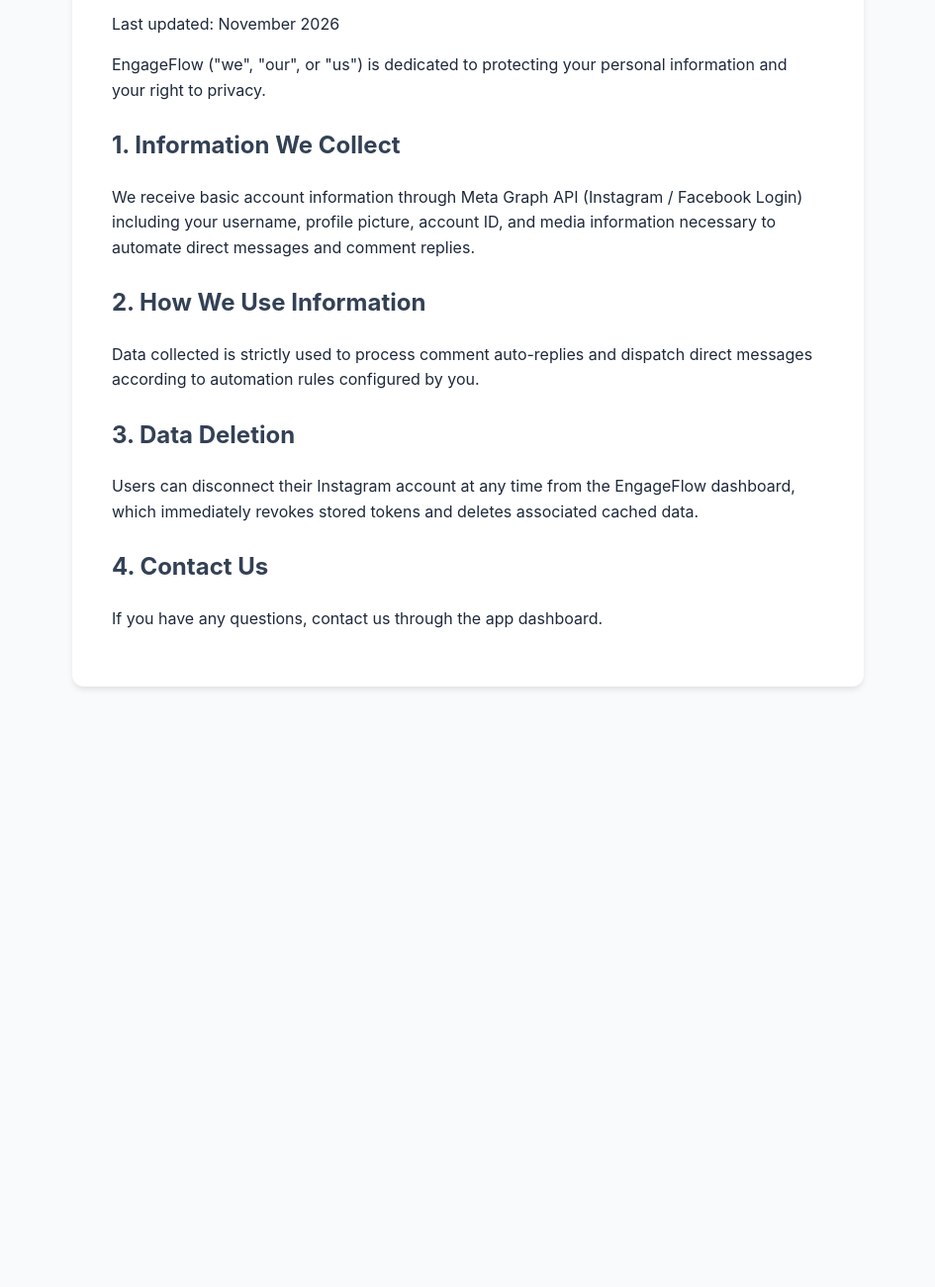
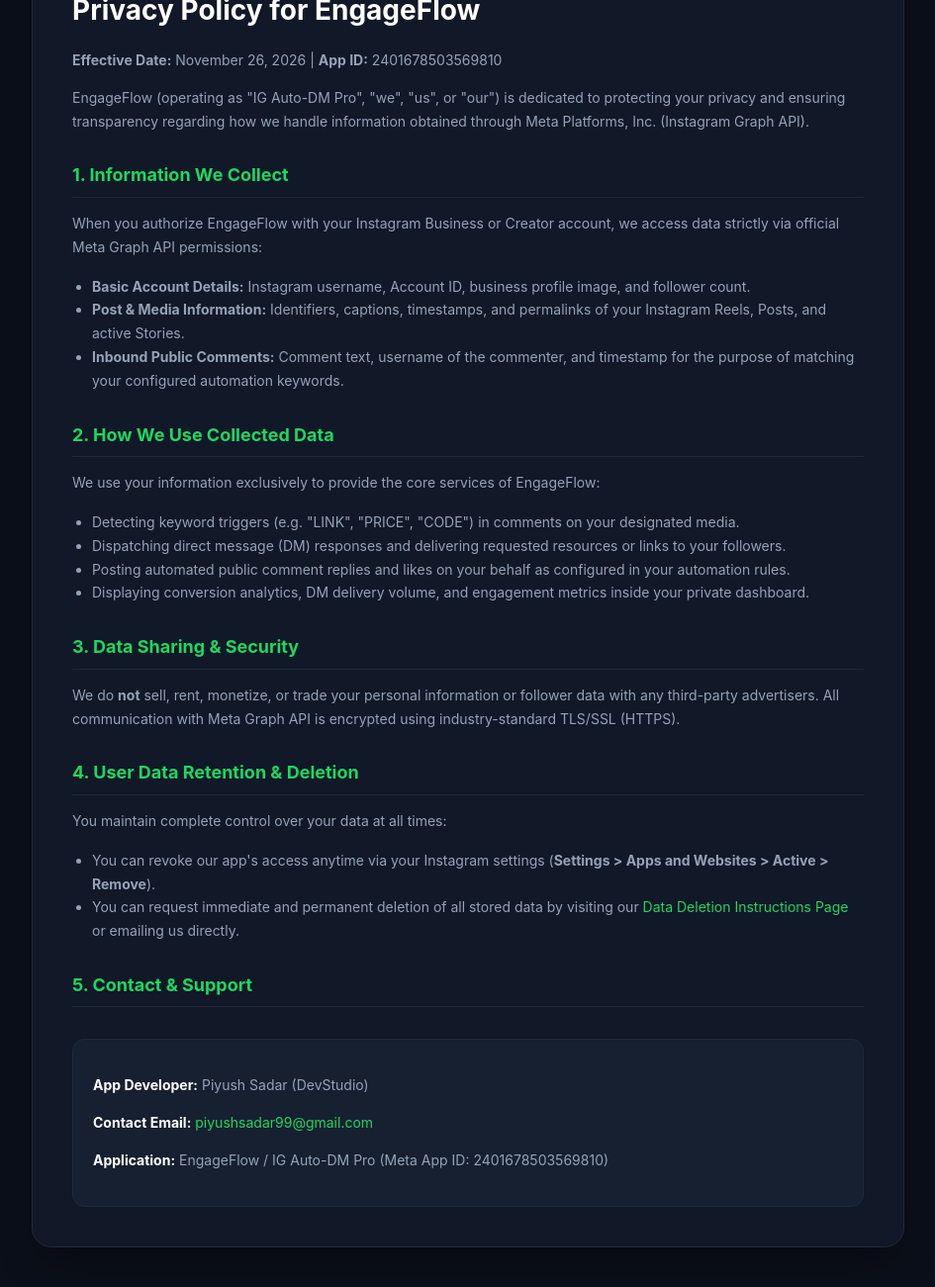
Before and after one commit to Made-by-Piyush99/engageflow-saas, a website: page privacy.html in a window 1280 px wide. Shown: the part 141-1442 px from the top of the page at 99% size, without its empty margins (167-1112 px from the left). Before the commit the page ends 875 px from the top, so only its background shows below. Drawn offline with Linux system fonts and the light colour scheme.

Commit message:
Add Meta compliance documents (privacy, terms, data-deletion, app icon)

```diff
--- a/privacy.html
+++ b/privacy.html
@@ -3,27 +3,64 @@
 <head>
   <meta charset="UTF-8">
   <meta name="viewport" content="width=device-width, initial-scale=1.0">
-  <title>Privacy Policy - EngageFlow</title>
+  <title>Privacy Policy - EngageFlow (IG Auto-DM Pro)</title>
+  <link rel="icon" href="/meta-app-icon.png">
   <style>
-    body { font-family: -apple-system, BlinkMacSystemFont, 'Segoe UI', Roboto, sans-serif; line-height: 1.6; max-width: 800px; margin: 40px auto; padding: 0 20px; color: #1e293b; background: #f8fafc; }
-    .card { background: white; padding: 40px; border-radius: 12px; box-shadow: 0 4px 6px -1px rgb(0 0 0 / 0.1); }
-    h1 { color: #4f46e5; margin-top: 0; }
-    h2 { color: #334155; margin-top: 24px; }
+    :root { --primary: #1ED760; --bg: #0B0F19; --card: #111827; --text: #F1F5F9; --muted: #94A3B8; --border: #1E293B; }
+    body { font-family: -apple-system, BlinkMacSystemFont, 'Segoe UI', Roboto, Helvetica, Arial, sans-serif; line-height: 1.7; background: var(--bg); color: var(--text); margin: 0; padding: 40px 20px; }
+    .container { max-width: 800px; margin: 0 auto; background: var(--card); border: 1px solid var(--border); border-radius: 20px; padding: 40px; box-shadow: 0 20px 40px -15px rgba(0,0,0,0.5); }
+    .badge { display: inline-flex; align-items: center; gap: 6px; padding: 4px 12px; background: rgba(30, 215, 96, 0.1); border: 1px solid rgba(30, 215, 96, 0.3); color: var(--primary); border-radius: 9999px; font-size: 12px; font-family: monospace; font-weight: bold; margin-bottom: 16px; }
+    h1 { color: #FFFFFF; font-size: 28px; margin: 0 0 8px 0; }
+    h2 { color: var(--primary); font-size: 18px; margin-top: 28px; margin-bottom: 8px; border-bottom: 1px solid var(--border); padding-bottom: 6px; }
+    p, li { color: var(--muted); font-size: 14px; }
+    ul { padding-left: 20px; }
+    .contact-box { margin-top: 32px; padding: 20px; background: rgba(30, 41, 59, 0.5); border-radius: 12px; border: 1px solid var(--border); }
+    .contact-box strong { color: #FFFFFF; }
+    a { color: var(--primary); text-decoration: none; }
+    a:hover { text-decoration: underline; }
   </style>
 </head>
 <body>
-  <div class="card">
+  <div class="container">
+    <div class="badge">ENGAGEFLOW • META COMPLIANT</div>
     <h1>Privacy Policy for EngageFlow</h1>
-    <p>Last updated: November 2026</p>
-    <p>EngageFlow ("we", "our", or "us") is dedicated to protecting your personal information and your right to privacy.</p>
+    <p><strong>Effective Date:</strong> November 26, 2026 | <strong>App ID:</strong> 2401678503569810</p>
+
+    <p>EngageFlow (operating as "IG Auto-DM Pro", "we", "us", or "our") is dedicated to protecting your privacy and ensuring transparency regarding how we handle information obtained through Meta Platforms, Inc. (Instagram Graph API).</p>
+
     <h2>1. Information We Collect</h2>
-    <p>We receive basic account information through Meta Graph API (Instagram / Facebook Login) including your username, profile picture, account ID, and media information necessary to automate direct messages and comment replies.</p>
-    <h2>2. How We Use Information</h2>
-    <p>Data collected is strictly used to process comment auto-replies and dispatch direct messages according to automation rules configured by you.</p>
-    <h2>3. Data Deletion</h2>
-    <p>Users can disconnect their Instagram account at any time from the EngageFlow dashboard, which immediately revokes stored tokens and deletes associated cached data.</p>
-    <h2>4. Contact Us</h2>
-    <p>If you have any questions, contact us through the app dashboard.</p>
+    <p>When you authorize EngageFlow with your Instagram Business or Creator account, we access data strictly via official Meta Graph API permissions:</p>
+    <ul>
+      <li><strong>Basic Account Details:</strong> Instagram username, Account ID, business profile image, and follower count.</li>
+      <li><strong>Post & Media Information:</strong> Identifiers, captions, timestamps, and permalinks of your Instagram Reels, Posts, and active Stories.</li>
+      <li><strong>Inbound Public Comments:</strong> Comment text, username of the commenter, and timestamp for the purpose of matching your configured automation keywords.</li>
+    </ul>
+
+    <h2>2. How We Use Collected Data</h2>
+    <p>We use your information exclusively to provide the core services of EngageFlow:</p>
+    <ul>
+      <li>Detecting keyword triggers (e.g. "LINK", "PRICE", "CODE") in comments on your designated media.</li>
+      <li>Dispatching direct message (DM) responses and delivering requested resources or links to your followers.</li>
+      <li>Posting automated public comment replies and likes on your behalf as configured in your automation rules.</li>
+      <li>Displaying conversion analytics, DM delivery volume, and engagement metrics inside your private dashboard.</li>
+    </ul>
+
+    <h2>3. Data Sharing & Security</h2>
+    <p>We do <strong>not</strong> sell, rent, monetize, or trade your personal information or follower data with any third-party advertisers. All communication with Meta Graph API is encrypted using industry-standard TLS/SSL (HTTPS).</p>
+
+    <h2>4. User Data Retention & Deletion</h2>
+    <p>You maintain complete control over your data at all times:</p>
+    <ul>
+      <li>You can revoke our app's access anytime via your Instagram settings (<strong>Settings > Apps and Websites > Active > Remove</strong>).</li>
+      <li>You can request immediate and permanent deletion of all stored data by visiting our <a href="/data-deletion">Data Deletion Instructions Page</a> or emailing us directly.</li>
+    </ul>
+
+    <h2>5. Contact & Support</h2>
+    <div class="contact-box">
+      <p><strong>App Developer:</strong> Piyush Sadar (DevStudio)</p>
+      <p><strong>Contact Email:</strong> <a href="mailto:piyushsadar99@gmail.com">piyushsadar99@gmail.com</a></p>
+      <p><strong>Application:</strong> EngageFlow / IG Auto-DM Pro (Meta App ID: 2401678503569810)</p>
+    </div>
   </div>
 </body>
 </html>
```
Also changed, not shown: data-deletion.html (added, +56 -0 lines), terms.html (+40 -11 lines), meta-app-icon.png (added).
